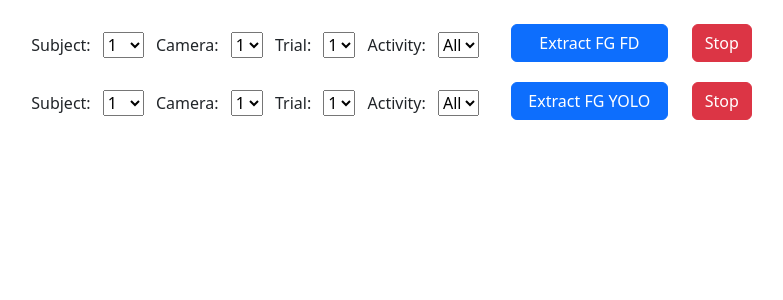
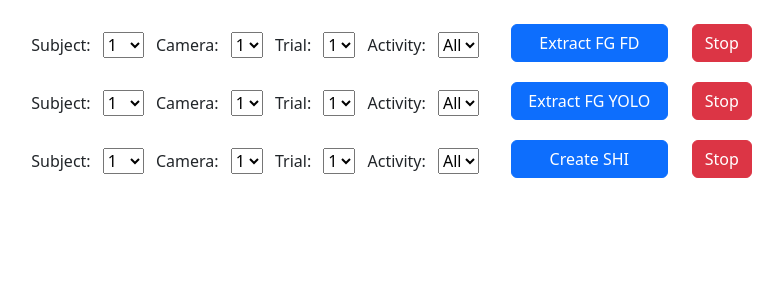
Before and after one commit to Towtex/fall-detection, a Flask app: page /feature-extraction in a window 1280 px wide. Shown: the part 56-356 px from the top of the page, without its empty margins (141-924 px from the left). Run offline with Flask 3, Linux system fonts and the light colour scheme; some libraries are stand-ins or nearby versions.

Commit message:
fix: fix where stop buttons not working

```diff
--- a/app/app.py
+++ b/app/app.py
@@ -2,12 +2,14 @@ import os
 import webview
 import threading
 import logging
+import signal
 
 from flask import Flask, render_template, request, jsonify, url_for, send_from_directory, Response
 from utils.create_common_background import create_common_background_image
 from utils.create_background import create_background_image
 from utils.extract_fg_fd import extract_fg
 from utils.extract_fg_yolo import extract_fg_yolo
+from utils.create_SHI import create_SHI
 
 
 app = Flask(__name__, static_folder='static', template_folder='templates')
@@ -15,6 +17,9 @@ app.config['OUTPUT_FOLDER'] = os.path.abspath(os.path.join(os.path.dirname(__fil
 
 # Configure logging
 logging.basicConfig(level=logging.DEBUG)
+
+# Global variable to store the abort signal
+abort_signal = threading.Event()
 
 ### Page routes
 # 404 error page
@@ -122,6 +127,8 @@ def create_background():
 
 @app.route('/api/extract_fg_fd', methods=['POST'])
 def extract_fg_fd():
+    global abort_signal
+    abort_signal.clear()
     data = request.get_json()
     subject = data.get('subject')
     camera = data.get('camera')
@@ -138,19 +145,26 @@ def extract_fg_fd():
     def generate():
         if activity == 'all':
             for act in range(1, 12):
-                extract_fg(dataset_path, subject, camera, trial, act)
+                extract_fg(dataset_path, subject, camera, trial, act, abort_signal)
+                if abort_signal.is_set():
+                    break
                 print(f"Completed extraction for subject: {subject}, camera: {camera}, trial: {trial}, activity: {act}")
                 yield f'data: Processing subject {subject}, camera {camera}, trial {trial}, activity {act}\n\n'
         else:
-            extract_fg(dataset_path, subject, camera, trial, int(activity))
+            extract_fg(dataset_path, subject, camera, trial, int(activity), abort_signal)
             print(f"Completed extraction for subject: {subject}, camera: {camera}, trial: {trial}, activity: {activity}")
             yield f'data: Processing subject {subject}, camera {camera}, trial {trial}, activity {activity}\n\n'
     return Response(generate(), mimetype='text/event-stream')
 
 @app.route('/api/extract_fg_yolo', methods=['POST'])
 def extract_fg_yolo_api():
+    global abort_signal
+    abort_signal.clear()
     data = request.get_json()
     subject = data.get('subject')
+    camera = data.get('camera')
+    trial = data.get('trial')
+    activity = data.get('activity')
     dataset_path = os.path.abspath(
         os.path.join(
             os.path.dirname(__file__),
@@ -160,12 +174,48 @@ def extract_fg_yolo_api():
     )
 
     def generate():
-        for camera in range(1, 3):
-            for trial in range(1, 4):
-                for action in range(1, 12):
-                    extract_fg_yolo(dataset_path, subject, camera, trial, action)
-                    yield f'data: Processing subject {subject}, camera {camera}, trial {trial}, action {action}\n\n'
+        if activity == 'all':
+            for act in range(1, 12):
+                extract_fg_yolo(dataset_path, subject, camera, trial, act, abort_signal)
+                if abort_signal.is_set():
+                    break
+                yield f'data: Processing subject {subject}, camera {camera}, trial {trial}, activity {act}\n\n'
+        else:
+            extract_fg_yolo(dataset_path, subject, camera, trial, int(activity), abort_signal)
+            yield f'data: Processing subject {subject}, camera {camera}, trial {trial}, activity {activity}\n\n'
     return Response(generate(), mimetype='text/event-stream')
+
+@app.route('/api/stop_extract_fg_fd', methods=['POST'])
+def stop_extract_fg_fd():
+    global abort_signal
+    abort_signal.set()
+    return jsonify({'message': 'Foreground extraction using FD has been stopped.'}), 200
+
+@app.route('/api/stop_extract_fg_yolo', methods=['POST'])
+def stop_extract_fg_yolo():
+    global abort_signal
+    abort_signal.set()
+    return jsonify({'message': 'Foreground extraction using YOLO has been stopped.'}), 200
+
+@app.route('/api/create_shi', methods=['POST'])
+def create_shi_api():
+    data = request.get_json()
+    method = data.get('method')
+    subject = data.get('subject')
+    camera = data.get('camera')
+    trial = data.get('trial')
+    action = data.get('action')
+    dataset_path = os.path.abspath(
+        os.path.join(
+            os.path.dirname(__file__),
+            '..',
+            'UP_Fall_Dataset'
+        )
+    )
+    create_SHI(method, dataset_path, subject, camera, trial, action)
+    return jsonify({
+        'message': f'SHI created successfully using {method}.'
+    }), 200
 
 # Serve files dynamically from the output folder
 @app.route('/output/<path:filename>')
--- a/app/static/js/feature-extraction.js
+++ b/app/static/js/feature-extraction.js
@@ -43,8 +43,23 @@ document.getElementById('btn-extract-fg-fd').addEventListener('click', function
 });
 
 document.getElementById('btn-stop-extract-fg-fd').addEventListener('click', function () {
-    extractFgFdController.abort();
-    alert('Foreground extraction using FD has been stopped.');
+    fetch('/api/stop_extract_fg_fd', {
+        method: 'POST',
+        headers: {
+            'Content-Type': 'application/json'
+        }
+    })
+    .then(response => {
+        if (response.ok) {
+            alert('Foreground extraction using FD has been stopped.');
+        } else {
+            alert('Failed to stop foreground extraction using FD.');
+        }
+    })
+    .catch(error => {
+        console.error('Error:', error);
+        alert('An error occurred while stopping FG FD extraction.');
+    });
 });
 
 let extractFgYoloController = new AbortController();
@@ -92,6 +107,70 @@ document.getElementById('btn-extract-fg-yolo').addEventListener('click', functio
 });
 
 document.getElementById('btn-stop-extract-fg-yolo').addEventListener('click', function () {
-    extractFgYoloController.abort();
-    alert('Foreground extraction using YOLO has been stopped.');
+    fetch('/api/stop_extract_fg_yolo', {
+        method: 'POST',
+        headers: {
+            'Content-Type': 'application/json'
+        }
+    })
+        .then(response => {
+            if (response.ok) {
+                alert('Foreground extraction using YOLO has been stopped.');
+            } else {
+                alert('Failed to stop foreground extraction using YOLO.');
+            }
+        })
+        .catch(error => {
+            console.error('Error:', error);
+            alert('An error occurred while stopping FG YOLO extraction.');
+        });
 });
+
+let createShiController = new AbortController();
+
+document.getElementById('btn-create-shi').addEventListener('click', function () {
+    const subject = document.getElementById('subject-select-shi').value;
+    const camera = document.getElementById('camera-select-shi').value;
+    const trial = document.getElementById('trial-select-shi').value;
+    const activity = document.getElementById('activity-select-shi').value;
+    console.log('Subject:', subject, 'Camera:', camera, 'Trial:', trial, 'Activity:', activity);
+    createShiController = new AbortController();
+
+    // Show starting message
+    alert(`Starting SHI creation for Subject: ${subject}, Camera: ${camera}, Trial: ${trial}, Activity: ${activity}...`);
+
+    const startTime = Date.now();
+
+    fetch('/api/create_shi', {
+        method: 'POST',
+        headers: {
+            'Content-Type': 'application/json'
+        },
+        body: JSON.stringify({ subject: subject, camera: camera, trial: trial, activity: activity }),
+        signal: createShiController.signal
+    })
+        .then(response => {
+            if (response.ok) {
+                response.text().then(() => {
+                    const endTime = Date.now();
+                    const executionTime = ((endTime - startTime) / 1000).toFixed(2);
+                    alert(`SHI creation completed successfully for Subject: ${subject}, Camera: ${camera}, Trial: ${trial}, Activity: ${activity} in ${executionTime} seconds!`);
+                });
+            } else {
+                alert('Failed to create SHI.');
+            }
+        })
+        .catch(error => {
+            if (error.name === 'AbortError') {
+                console.log('SHI creation was aborted.');
+            } else {
+                console.error('Error:', error);
+                alert('An error occurred while creating SHI.');
+            }
+        });
+});
+
+document.getElementById('btn-stop-create-shi').addEventListener('click', function () {
+    createShiController.abort();
+    alert('SHI creation has been stopped.');
+});
--- a/app/templates/feature-extraction.html
+++ b/app/templates/feature-extraction.html
@@ -116,5 +116,63 @@
         <button type="button" class="btn btn-danger" id="btn-stop-extract-fg-yolo">Stop</button>
     </div>
 </div>
+
+<div class="row" style="margin: 1rem;">
+    <div class="col-md-6 text-end">
+        <label for="subject-select-shi">Subject: </label>
+        <select id="subject-select-shi">
+            <option value="1">1</option>
+            <option value="2">2</option>
+            <option value="3">3</option>
+            <option value="4">4</option>
+            <option value="5">5</option>
+            <option value="6">6</option>
+            <option value="7">7</option>
+            <option value="8">8</option>
+            <option value="9">9</option>
+            <option value="10">10</option>
+            <option value="11">11</option>
+            <option value="12">12</option>
+            <option value="13">13</option>
+            <option value="14">14</option>
+            <option value="15">15</option>
+            <option value="16">16</option>
+            <option value="17">17</option>
+        </select>
+        <label for="camera-select-shi">Camera: </label>
+        <select id="camera-select-shi">
+            <option value="1">1</option>
+            <option value="2">2</option>
+        </select>
+        <label for="trial-select-shi">Trial: </label>
+        <select id="trial-select-shi">
+            <option value="1">1</option>
+            <option value="2">2</option>
+            <option value="3">3</option>
+        </select>
+        <label for="activity-select-shi">Activity: </label>
+        <select id="activity-select-shi">
+            <option value="all">All</option>
+            <option value="1">1</option>
+            <option value="2">2</option>
+            <option value="3">3</option>
+            <option value="4">4</option>
+            <option value="5">5</option>
+            <option value="6">6</option>
+            <option value="7">7</option>
+            <option value="8">8</option>
+            <option value="9">9</option>
+            <option value="10">10</option>
+            <option value="11">11</option>
+        </select>
+    </div>
+    <div class="col-md-2 text-center">
+        <button type="button" class="btn btn-primary w-100" id="btn-create-shi">Create SHI</button>
+    </div>
+    <div class="col-md-3 text-start">
+        <button type="button" class="btn btn-danger" id="btn-stop-create-shi">Stop</button>
+    </div>
+</div>
+
 <script src="{{ url_for('static', filename='js/feature-extraction.js') }}"></script>
 {% endblock %}
--- a/app/utils/extract_fg_fd.py
+++ b/app/utils/extract_fg_fd.py
@@ -28,7 +28,7 @@ def take_max_obj(image):
                 output[labels == i] = 0
     return output
 
-def extract_fg(dataset_path: str, subject: str, camera: int, trial: int, action: int):
+def extract_fg(dataset_path: str, subject: str, camera: int, trial: int, action: int, abort_signal):
     sub_str = f'Subject{subject}'
     cam_str = f'Camera{camera}'
     trial_str = f'Trial{trial}'
@@ -82,6 +82,9 @@ def extract_fg(dataset_path: str, subject: str, camera: int, trial: int, action:
     #bgImg = cv2.cvtColor(bgFrame,cv2.COLOR_BGR2GRAY)
 
     for index in range(start, total_files + 1, inc):
+        if abort_signal.is_set():
+            print("Extraction aborted")
+            break
         start_time = time.time()
         # print(file_list[index-1])
         frame2 = cv2.imread(os.path.join(input_folder, file_list[index-1]))
```
Also changed, not shown: app/utils/extract_fg_yolo.py (+5 -9 lines).
